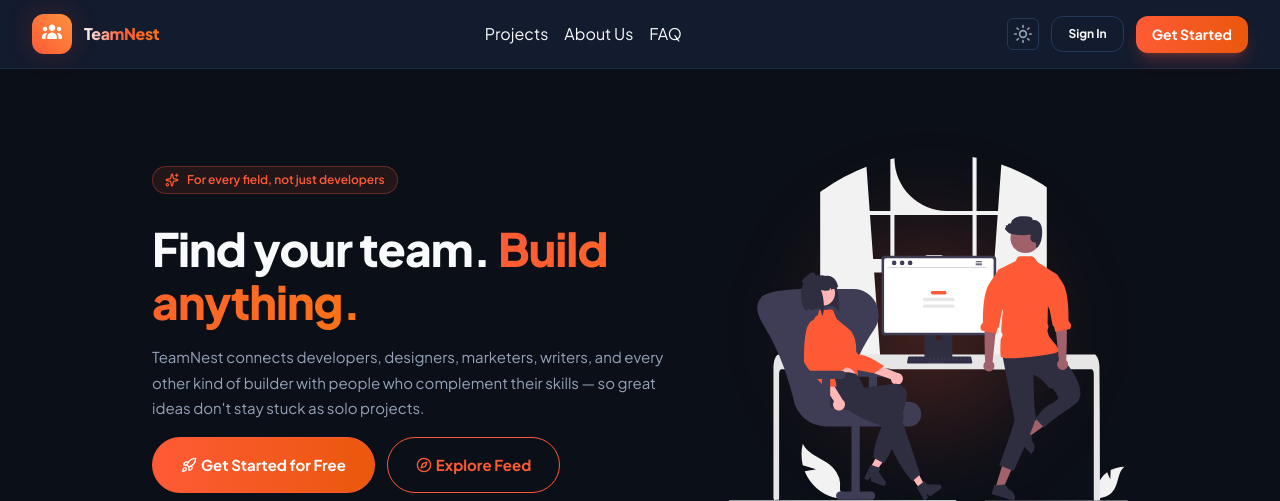
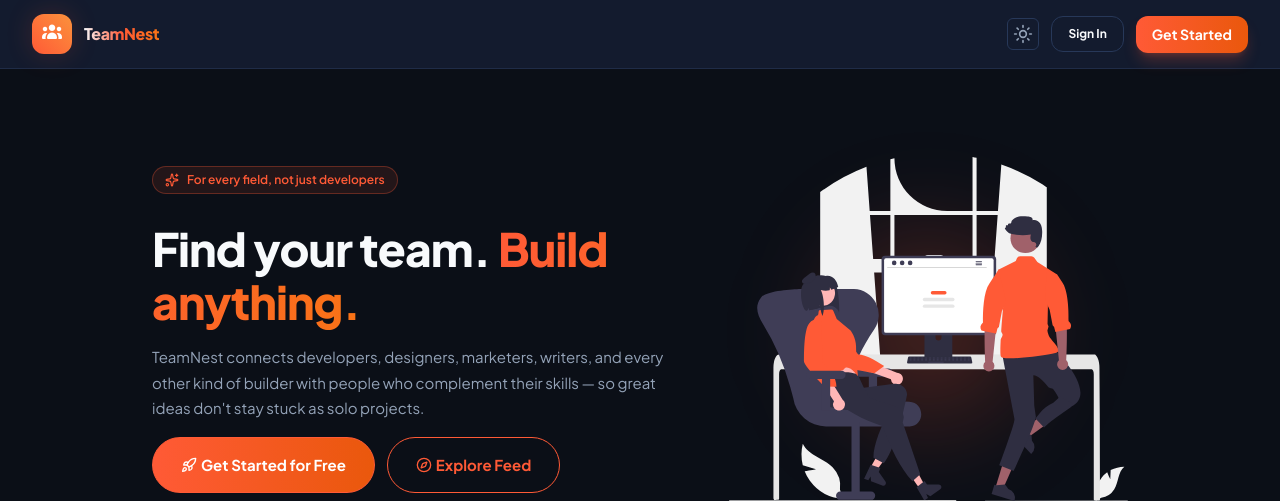
Before and after one commit to atonu-a/Project-Mate, a Django app: page /get-started/ in a window 1280 px wide. Shown: the top 501 px of the page. Run offline with Django 5.2, Linux system fonts and the light colour scheme; some libraries are stand-ins or nearby versions.

Commit message:
Refactor landing page by commenting out unused action buttons for cleaner code

```diff
--- a/static/js/app.js
+++ b/static/js/app.js
@@ -449,7 +449,7 @@ document.addEventListener("DOMContentLoaded", function () {
 
         btn.innerHTML = `
                    <span class="spinner spinner--sm spinner--on-primary" role="status" aria-hidden="true"></span>
-                    ${btnTxt}
+
                 `;
         btn.disabled = true;
       });
--- a/templates/landing.html
+++ b/templates/landing.html
@@ -9,11 +9,11 @@
         </div>
         <span class="brand__name">TeamNest</span>
       </div>
-      <div class="landing-page-actions flex gap-4">
+      <!-- <div class="landing-page-actions flex gap-4">
         <a href="{% url 'discover' %}" class="landing-header-btn">Projects</a>
         <a href="{% url 'about' %}" class="landing-header-btn">About Us</a>
         <a href="#faq" class="landing-header-btn">FAQ</a>
-      </div>
+      </div> -->
       <div class="header-actions">
         <button onclick="toggleTheme()" class="icon-button" aria-label="Toggle theme">
           <i data-lucide="sun" class="theme-icon-sun"></i>
```
